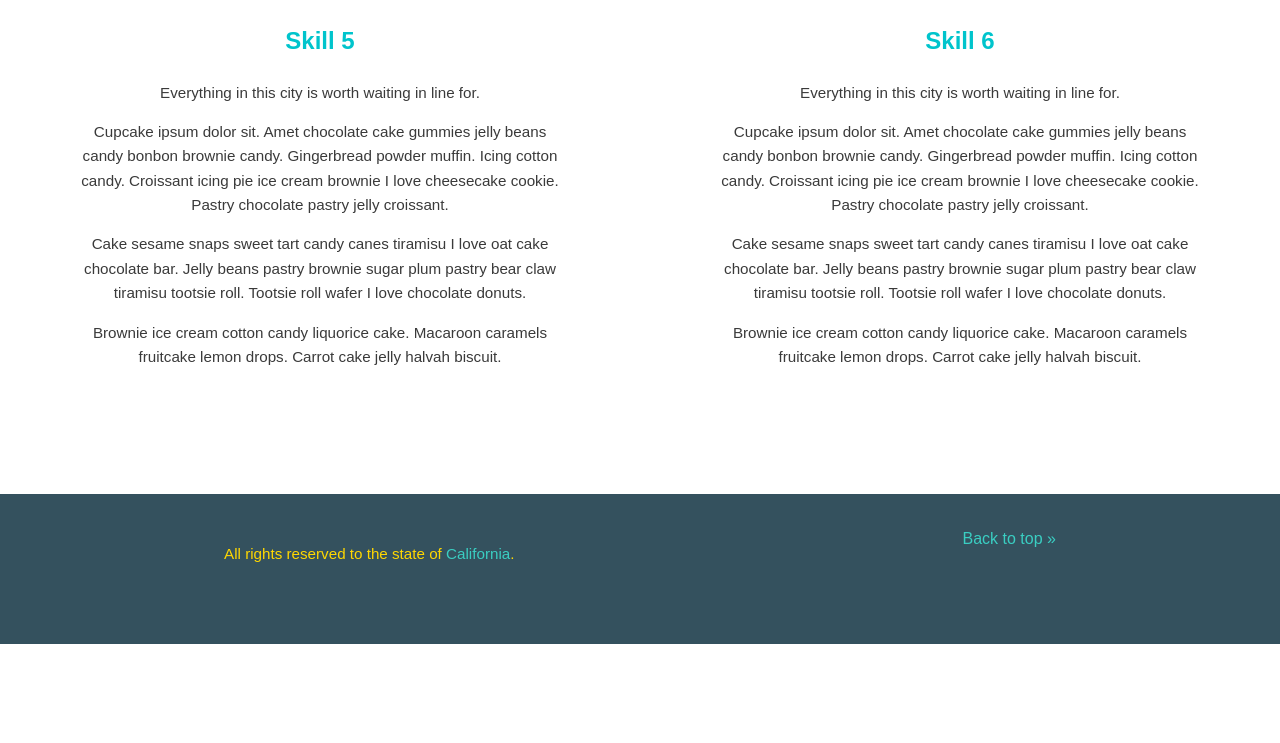
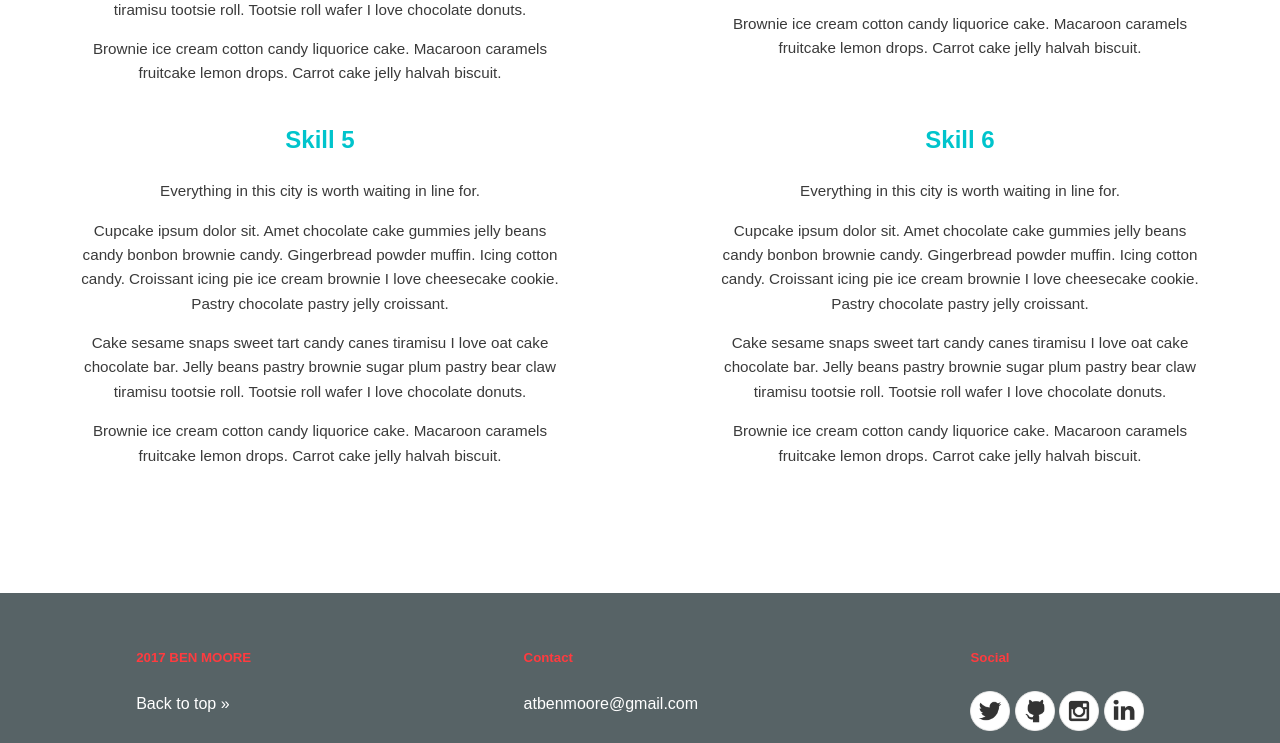
Before and after one commit to atbenmoore/website, a plain HTML site: page skills.html in a window 1280 px wide. Shown: the part 740-1483 px from the top of the page. Before the commit the page ends 1384 px from the top, so only its background shows below. Drawn offline with Linux system fonts and the light colour scheme; a web font is replaced by a local one.

Commit message:
add footer

```diff
--- a/css/main.css
+++ b/css/main.css
@@ -45,6 +45,10 @@ img {
 	max-width: 100%;
 }
 
+.main-footer img {
+  height:40px;
+  width: 40px;
+}
 /* =================================
   Base Layout Styles
 ==================================== */
@@ -75,10 +79,13 @@ img {
 	text-transform: uppercase;
 }
 .main-nav a:hover {
-	color: #b5b9bd;
+	color: white;
   text-transform: uppercase;
 }
 
+.mainheader a {
+
+}
 
 /* ---- Skills ---- */
 .second-header{
@@ -94,7 +101,7 @@ img {
 .main-header {
 	padding-top: .35em;
 	padding-bottom: .35em;
-  background: white ;
+  background: #576366 ;
 }
 .banner,
 .main-footer {
@@ -114,14 +121,19 @@ img {
 ;
 	padding: 2em 0;
 	margin-top: 30px;
-  background: #34515e;
+  background: #576366;
 }
 
-.main-footer p {
-  color:#ffd700;
+.main-footer p,
+.main-footer a {
+  color: white;
 }
 
-.main-footer a {
+.main-footer h5 {
+  color: #ff3b3f;
+}
+
+.main-footer a:hover {
   color:#3acec2;
 }
 /* =================================
--- a/skills.html
+++ b/skills.html
@@ -23,17 +23,19 @@
 
 	<div class="row">
 		<div class="skills">
-      <img class="logo" src="img/icon1.png" alt="Skill">
+      <img class="logo" src="img/con.png" alt="Con Skill">
 			<h2 class="STitle">Consultanting</h2>
 			<p>With just over a years worth of consultanting under my bealt I understand the importance of xxxx</p>
 		</div><!--/.primary-->
 
 		<div class="skills">
+      <img class="logo" src="img/Testing.png" alt="Test Skill">
 			<h2 class="STitle">Testing</h2>
 			<p> In my current role, I have experience it is my responsibility to test the release before uploading it onto the customer site, at the highest quality possible. I am also training for BAC Software Tester Foundation & Intermitdate</p>
 		</div><!--/.secondary-->
 
 		<div class="skills">
+      <img class="logo" src="img/Support.png" alt="Support Skill">
 			<h2 class="STitle">Supporting</h2>
 			<p>I have </p>
 			<p>Cupcake ipsum dolor sit. Amet chocolate cake gummies jelly beans candy bonbon brownie candy. Gingerbread powder muffin. Icing cotton candy. Croissant icing pie ice cream brownie I love cheesecake cookie. Pastry chocolate pastry jelly croissant.</p>
@@ -68,8 +70,24 @@
 
 	</div><!--/.row-->
 		<footer class="main-footer">
-			<p>All rights reserved to the state of <a href="#">California</a>.</p>
-			<a href="#top">Back to top &raquo;</a>
+			<div class="footer-content">
+        <h5 class="footer_heading">2017 BEN MOORE</h5>
+        <a href="#top">Back to top &raquo;</a>
+      </div>
+      <div class="footer-content">
+        <h5 class="footer_heading">Contact</h5>
+          <ul>
+            <li class="email"><a href="mailto:atbenmoore@gmail.com">atbenmoore@gmail.com</a></li>
+          </ul>
+      </div>
+      <div class="footer-content">
+        <h5 class="footer_heading">Social</h5>
+         <a href="https://twitter.com/atbenmoore"><img src="img/twitter.png" alt="Twitter Logo"></a>
+         <a href="https://github.com/atbenmoore"><img src="img/github.png" alt="Github Logo"></a>
+         <a href="https://www.instagram.com/atbenmoore"><img src="img/insta.png" alt="Insta Logo"></a>
+        <a href="https://www.linkedin.com/in/atbenjaminmoore/"><img src="img/linked.png" alt="linkedin "></a>
+      </div>
+
 		</footer>
   </body>
 </html>
```
Also changed, not shown: index.html (+8 -1 lines), img/1492984606_325-Document_1.png (added), img/Support.png (added), img/Testing.png (added), img/con.png (added), img/github.png (added), img/insta.png (added), img/linked.png (added), img/twitter.png (added).
